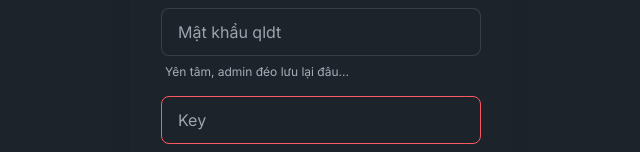
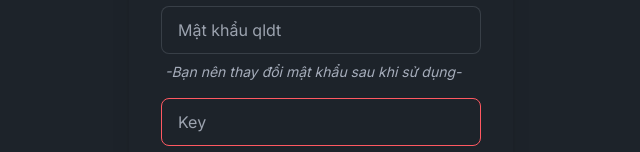
Before and after one commit to duyvu871/nextjs-dangkytin, a Next.js app: page /get-started in a window 1280 px wide. Shown: the part 380-532 px from the top of the page, without its empty margins (319-959 px from the left). Built offline with nearby package versions, Linux system fonts and the light colour scheme.

Commit message:
add alert to change password after use

```diff
--- a/src/app/(main)/get-started/page.tsx
+++ b/src/app/(main)/get-started/page.tsx
@@ -40,6 +40,7 @@ export default React.memo(function Page({ searchParams }: PageProps) {
 							Bạn cần cung cấp một số thông tin trước khi bắt đầu
 							sử dụng công cụ
 						</p>
+
 						{!isSubmitting && searchParams.error && (
 							<div
 								role="alert"
@@ -84,9 +85,18 @@ export default React.memo(function Page({ searchParams }: PageProps) {
 								placeholder="Mật khẩu qldt"
 								className="input input-bordered w-full max-w-xs dark:text-gray-200"
 							/>
+
 							<div className="label">
 								<span className="label-text-alt">
-                                    Yên tâm, admin đéo lưu lại đâu...
+									<p
+										className={
+											"text-sm dark:text-gray-400 italic prose-blockquote:after"
+										}
+									>
+										-Bạn nên thay đổi mật khẩu sau khi sử
+										dụng-
+									</p>
+									{/*Yên tâm, admin đéo lưu lại đâu...*/}
 								</span>
 							</div>
 						</label>
```
Lines whose indentation alone changed are shown as unchanged.
